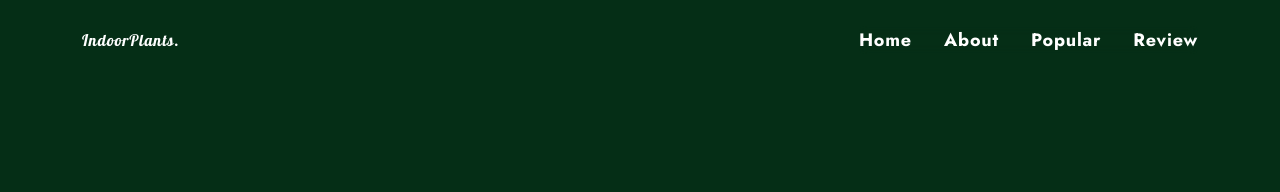
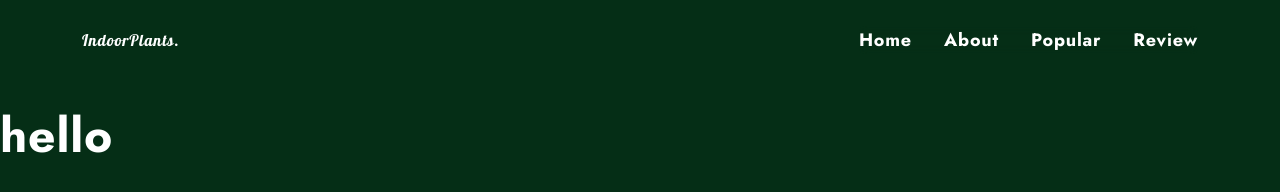
Before and after one commit to EzraMoosa/indoorplants-tailwindcss, a website: page index.html in a window 1280 px wide. Drawn offline with nearby package versions, Linux system fonts and the light colour scheme; files whose address does not match are found by name.

Commit message:
Add basic styling to section and h1.

```diff
--- a/input.css
+++ b/input.css
@@ -8,8 +8,12 @@ body {
     @apply bg-green-950 text-white font-Jost tracking-wider;
 }
 
-.section {
-    @apply py-20;
+section {
+    @apply py-20 md:py-28;
+}
+
+h1 {
+    @apply text-3xl md:text-4xl xl:text-5xl font-bold;
 }
 
 .nav-link {
```
Also changed, not shown: output.css.
